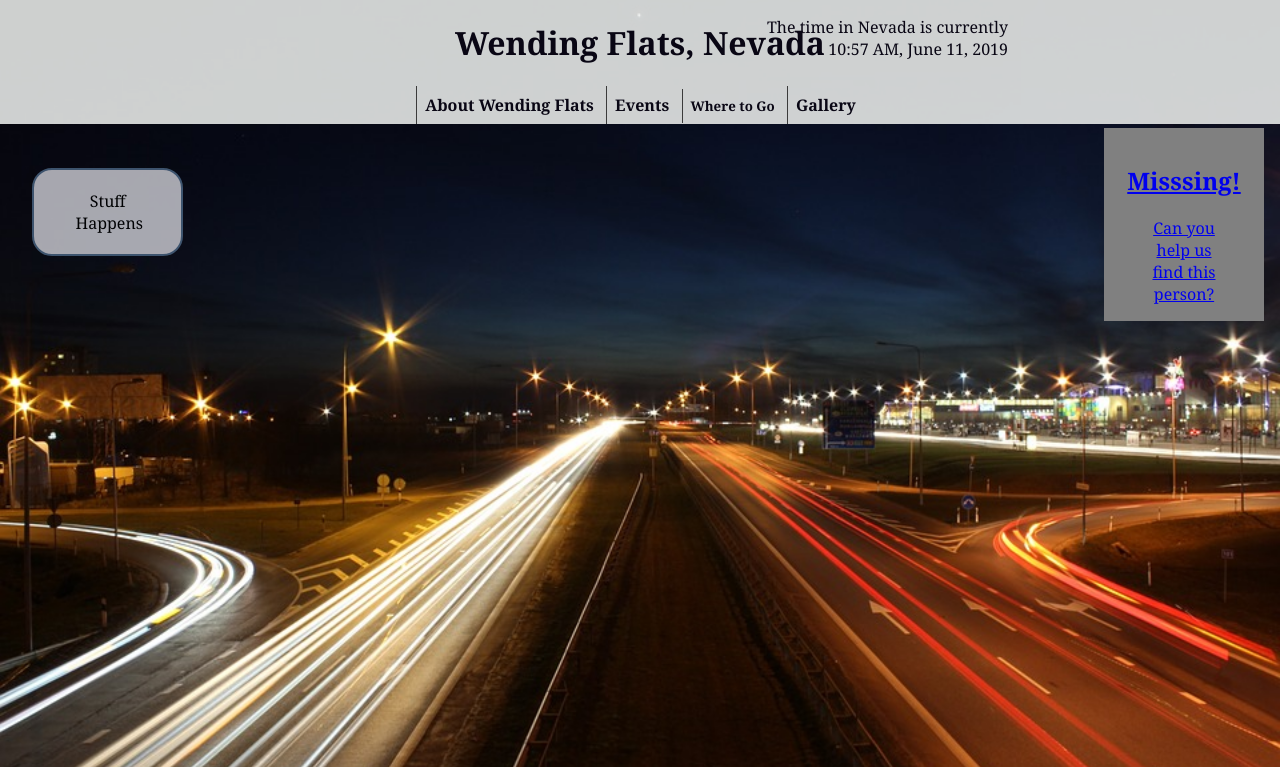
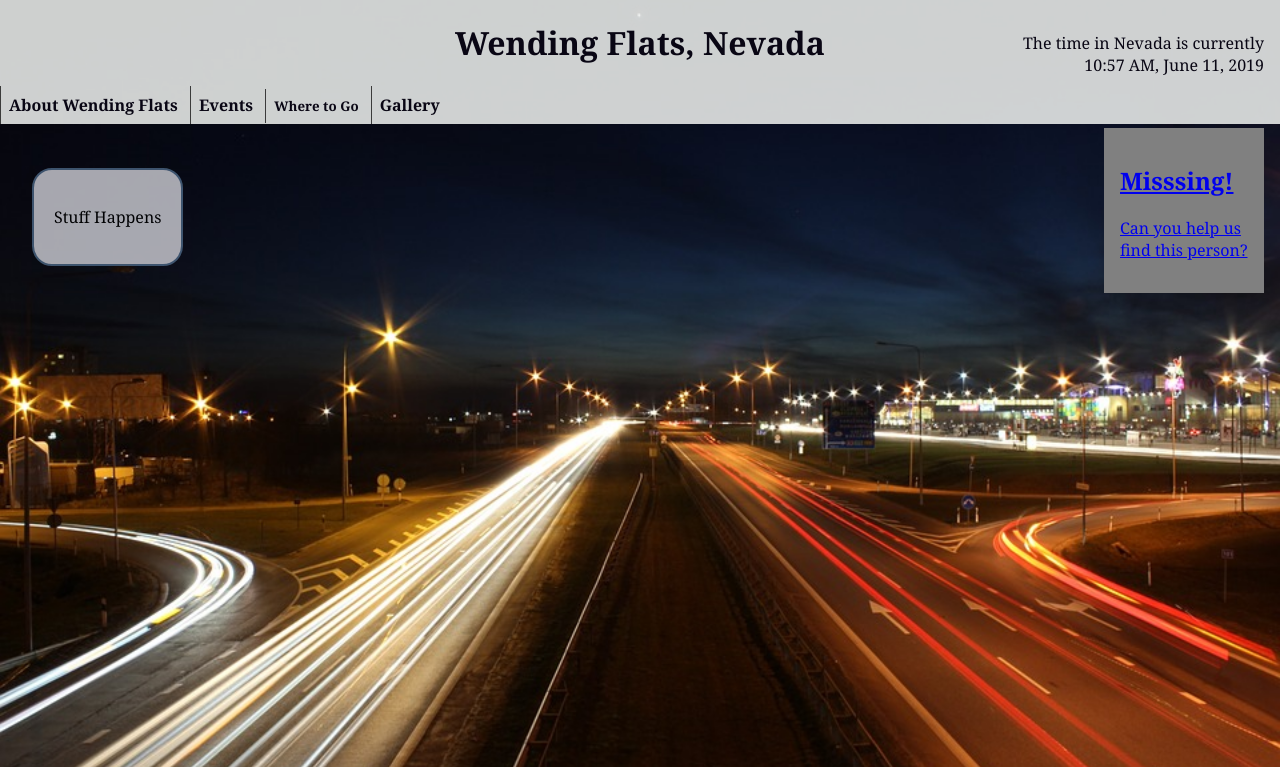
Before and after one commit to Zesjier/wendingflats, a Django app: page /nevada/about in a window 1280 px wide. Shown: the top 767 px of the page. Run offline with Django 3.2, Linux system fonts and the light colour scheme.

Commit message:
fixed style I broke

```diff
--- a/ut/static/style.css
+++ b/ut/static/style.css
@@ -1,7 +1,6 @@
 body {
     background-color: antiquewhite;
     margin: 0;
-    text-align: center;
 }
 
 .topbar {
@@ -117,14 +116,6 @@ body {
     background-color: cornsilk;
 }
 
-p {
-    margin: 0% 20%;
-}
-
-li {
-    text-align: left;
-}
-
 .blotter {
     background-color: whitesmoke;
     padding: 10px;
```
